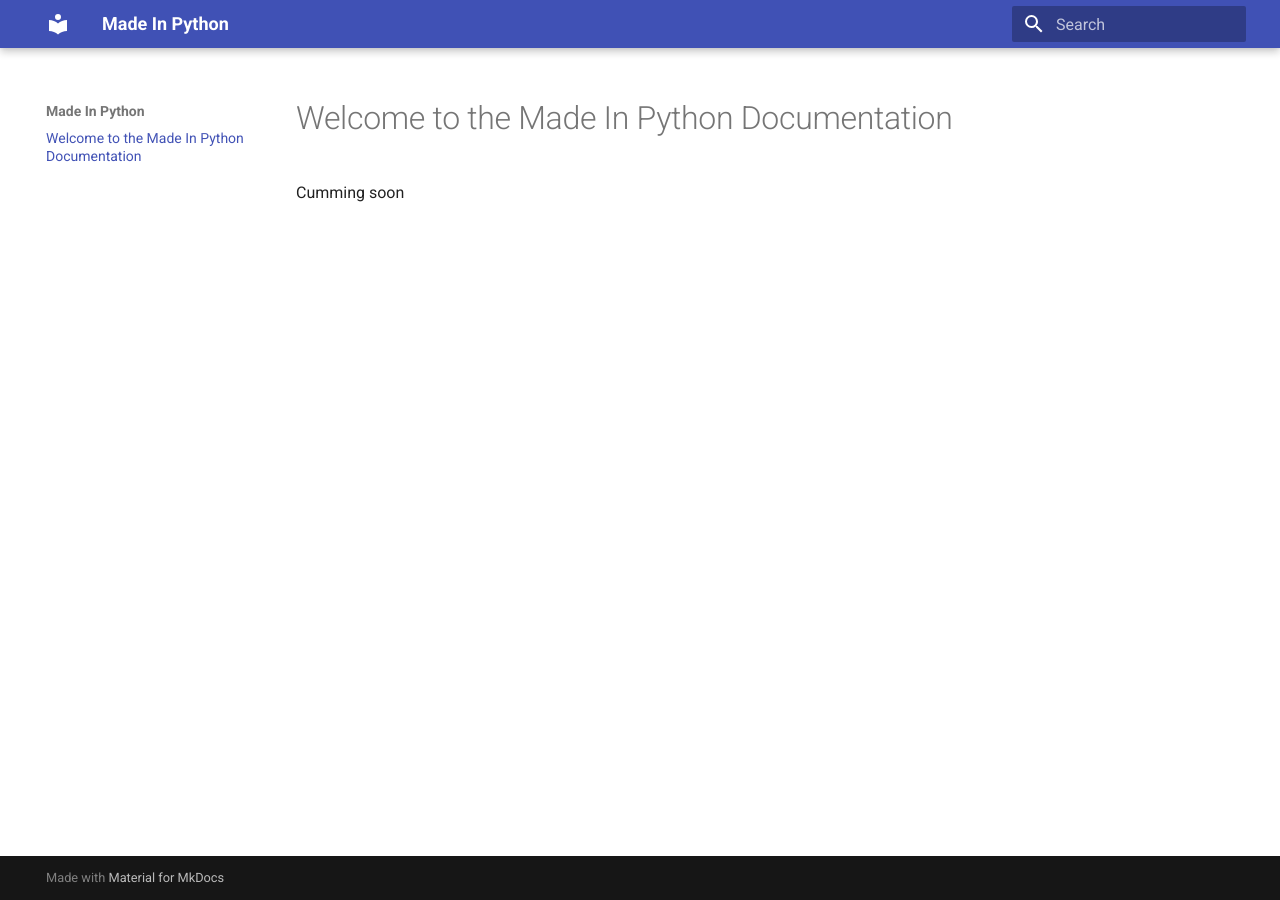
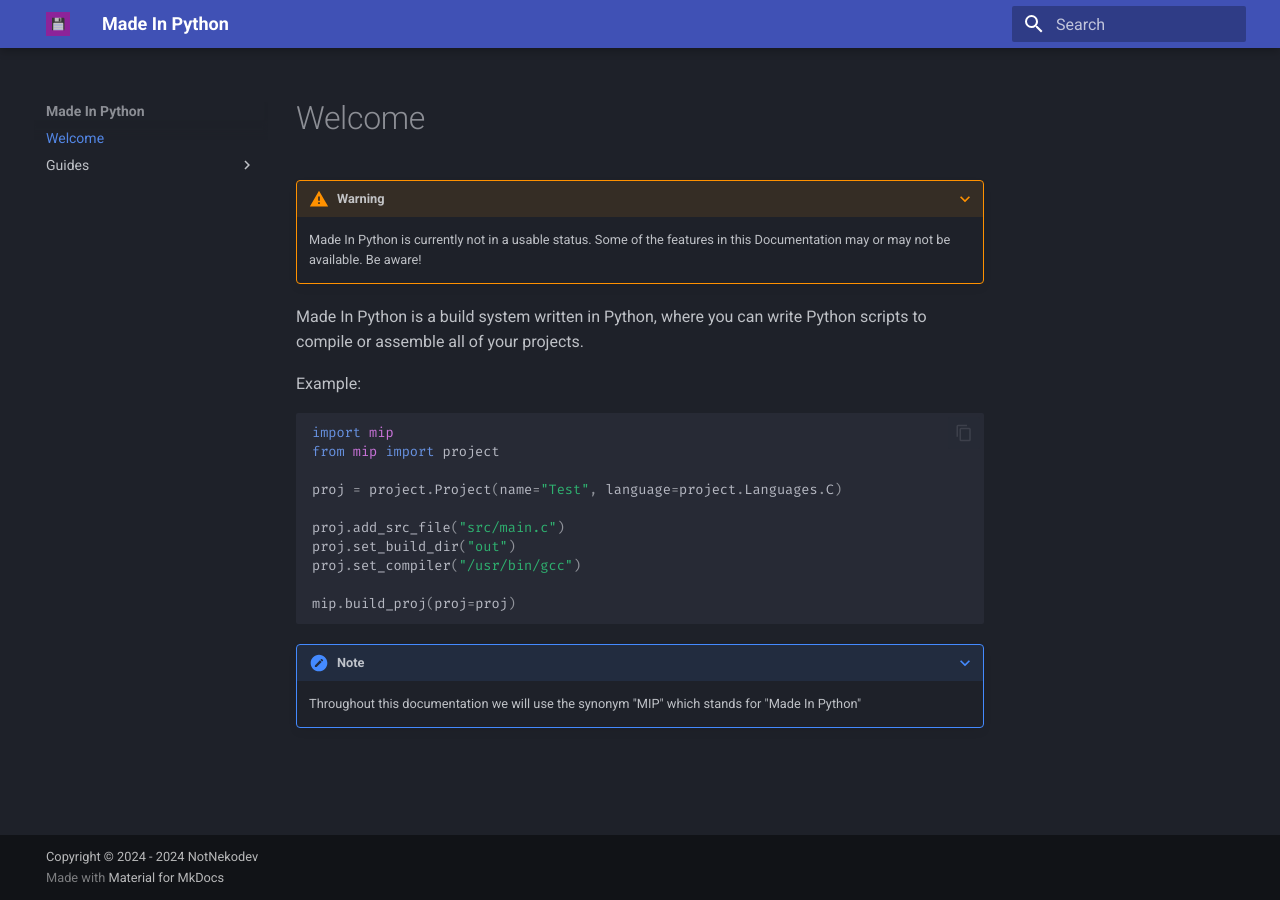
Before and after one commit to Volartrix/mip-docs, an MkDocs documentation site: the page built from docs/index.md, in a window 1280 px wide. Built offline with MkDocs 1.6.1 and Material for MkDocs 9.7.7, drawn with Linux system fonts in a browser that asks for light colours.

Commit message:
Huge commit

````diff
--- a/docs/index.md
+++ b/docs/index.md
@@ -1,3 +1,27 @@
-# Welcome to the Made In Python Documentation
+# Welcome
 
-Cumming soon
+???+ warning
+
+    Made In Python is currently not in a usable status. Some of the features in this
+    Documentation may or may not be available. Be aware!
+
+Made In Python is a build system written in Python, where you can write Python scripts to compile or assemble all of your projects.
+
+Example:
+```py
+import mip
+from mip import project
+
+proj = project.Project(name="Test", language=project.Languages.C)
+
+proj.add_src_file("src/main.c")
+proj.set_build_dir("out")
+proj.set_compiler("/usr/bin/gcc")
+
+mip.build_proj(proj=proj)
+```
+
+???+ note
+
+    Throughout this documentation we will use the synonym "MIP" which stands
+    for "Made In Python"
--- /dev/null
+++ b/docs/javascripts/katex.js
@@ -0,0 +1,10 @@
+document$.subscribe(({ body }) => {
+    renderMathInElement(body, {
+        delimiters: [
+            { left: "$$", right: "$$", display: true },
+            { left: "$", right: "$", display: false },
+            { left: "\\(", right: "\\)", display: false },
+            { left: "\\[", right: "\\]", display: true }
+        ],
+    })
+})
--- a/mkdocs.yml
+++ b/mkdocs.yml
@@ -4,11 +4,41 @@ theme:
   palette:
     primary: 'indigo'
     accent: 'deep-purple'
+    scheme: slate
   font:
     text: 'Roboto'
-    code: 'Source Code Pro'
+    code: Fira Code
+  features:
+    - content.code.copy
+    - search.suggest
+    - search.highlight
+    - toc.follow
+    - navigation.top
+  logo: assets/logo.png
+  favicon: assets/logo.png
 markdown_extensions:
-  - toc:
-      permalink: true
+  - pymdownx.highlight:
+      anchor_linenums: true
+      line_spans: __span
+      pygments_lang_class: true
+  - pymdownx.inlinehilite
+  - pymdownx.snippets
+  - pymdownx.superfences
   - tables
+  - footnotes
   - admonition
+  - pymdownx.details
+  - pymdownx.superfences
+
+plugins:
+  - search
+
+extra_javascript:
+  - javascripts/katex.js
+  - https://unpkg.com/katex@0/dist/katex.min.js
+  - https://unpkg.com/katex@0/dist/contrib/auto-render.min.js
+
+extra_css:
+  - https://unpkg.com/katex@0/dist/katex.min.css
+
+copyright: Copyright &copy; 2024 - 2024 NotNekodev
````
Also changed, not shown: docs/guides/setup.md (added, +60 -0 lines), docs/assets/logo.png (added).
